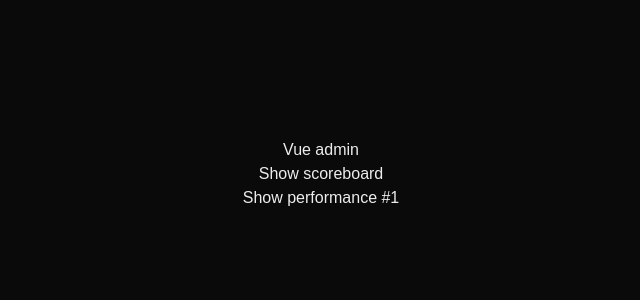
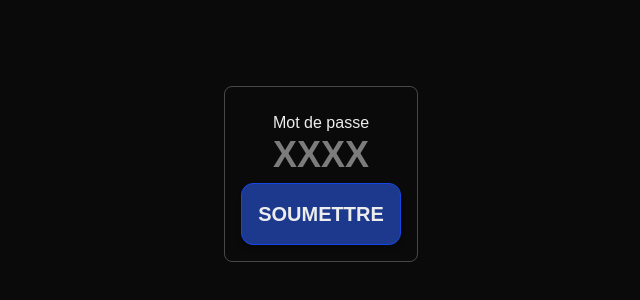
Before and after one commit to ferdbold/eurovision2025, a Next.js app: page /admin in a window 1280 px wide. Shown: the part 226-526 px from the top of the page, without its empty margins (319-959 px from the left). Built offline with nearby package versions, Linux system fonts and the light colour scheme; no server answers; a web font is replaced by a local one.

Commit message:
set admin password on admin and tv views

```diff
--- /dev/null
+++ b/app/admin/adminLogin.tsx
@@ -0,0 +1,25 @@
+import {useSearchParams} from "next/navigation";
+import {Button} from "@/app/ui/button";
+
+interface ILoginProps {
+	onSubmit: (formData: FormData) => void;
+}
+
+export default function Login(props: ILoginProps) {
+	const searchParams = useSearchParams();
+
+	return (
+		<div className="flex flex-col h-screen items-center justify-center gap-4">
+			{searchParams.has('error') && <div className="px-4 py-2 rounded bg-red-900 border border-red-500">{searchParams.get('error')}</div>}
+			<div className="rounded-lg border border-white/25 p-4">
+				<form action={props.onSubmit}>
+					<div className="flex flex-col items-center py-2">
+						<label htmlFor="password">Mot de passe</label>
+						<input className="font-bold text-4xl text-center uppercase" type="password" id="password" name="password" size={4} maxLength={4} placeholder={"XXXX"} />
+					</div>
+					<Button type="submit">Soumettre</Button>
+				</form>
+			</div>
+		</div>
+	)
+}
--- a/app/admin/page.tsx
+++ b/app/admin/page.tsx
@@ -1,8 +1,22 @@
 'use client'
 
 import {showPerformance, showScoreboard} from "@/app/lib/actions";
+import {useState} from "react";
+import {loginAdmin} from "@/app/lib/auth";
+import Login from "@/app/admin/adminLogin";
 
 export default function AdminView() {
+	const [auth, setAuth] = useState<boolean>(false);
+
+	async function login(formData: FormData)
+	{
+		let valid = await loginAdmin(formData);
+		setAuth(valid);
+	}
+
+	if (!auth)
+		return <Login onSubmit={login}></Login>
+
 	return (
 		<div className="w-full h-screen flex flex-col items-center justify-center">
 			<h1>Vue admin</h1>
--- a/app/lib/auth.ts
+++ b/app/lib/auth.ts
@@ -20,6 +20,16 @@ export async function signup(formData: FormData) {
 	redirect('/vote');
 }
 
+export async function loginAdmin(formData: FormData) {
+	let password = formData.get('password')?.toString().toUpperCase() || '';
+
+	const valid = await kv.get("admin") === password;
+	if (!valid)
+		redirect('/admin?error=Le code est invalide');
+
+	return true;
+}
+
 export async function logout() {
 	await deleteSession();
 	redirect('/login');
--- a/app/tv/page.tsx
+++ b/app/tv/page.tsx
@@ -2,11 +2,23 @@
 
 import {useEffect, useState} from "react";
 import Pusher from 'pusher-js';
+import {loginAdmin} from "@/app/lib/auth";
+import Login from "@/app/admin/adminLogin";
 
 export default function TelevisionView() {
 	const [message, setMessage] = useState<string>('');
+	const [auth, setAuth] = useState<boolean>(false);
+
+	async function login(formData: FormData)
+	{
+		let valid = await loginAdmin(formData);
+		setAuth(valid);
+	}
 
 	useEffect(() => {
+		if (!auth)
+			return;
+
 		let pusher = new Pusher(process.env.NEXT_PUBLIC_PUSHER_KEY!, {
 			cluster: 'us2'
 		});
@@ -19,7 +31,10 @@ export default function TelevisionView() {
 		channel.bind('show-performance', (data: any) => {
 			setMessage(`performance ${data.id}`);
 		});
-	}, []);
+	}, [auth]);
+
+	if (!auth)
+		return <Login onSubmit={login}></Login>
 
 	return (
 		<div className="w-full h-screen flex flex-col items-center justify-center">
```
